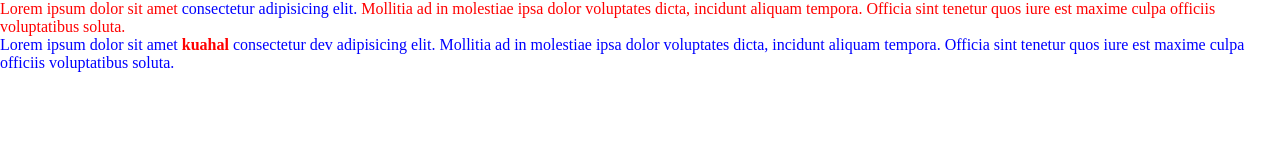
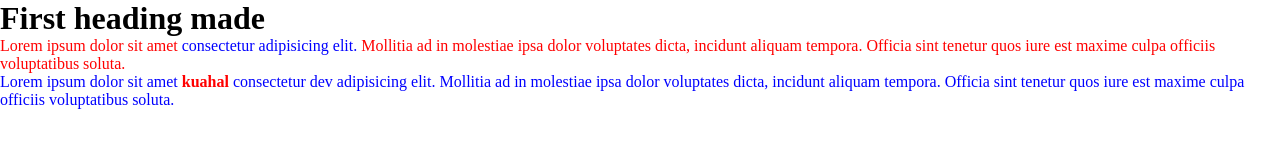
Before and after one commit to hemant9680/skill-academy, a plain HTML site: page index.html in a window 1280 px wide. Drawn offline with Linux system fonts and the light colour scheme.

Commit message:
second change

```diff
--- a/index.html
+++ b/index.html
@@ -19,6 +19,7 @@
 </style>
 </head>
 <body>
+    <h1>First heading made</h1>
     <p class="para-1">Lorem ipsum dolor sit amet <span style="color: blue;"> consectetur adipisicing elit.</span> Mollitia ad in molestiae ipsa dolor voluptates dicta, incidunt aliquam tempora. Officia sint tenetur quos iure est maxime culpa officiis voluptatibus soluta.</p>
     <p class="para-2" id="para-id">Lorem ipsum dolor sit amet <b class="bold">kuahal</b> consectetur dev adipisicing elit. Mollitia ad in molestiae ipsa dolor voluptates dicta, incidunt aliquam tempora. Officia sint tenetur quos iure est maxime culpa officiis voluptatibus soluta.</p>
 
```
